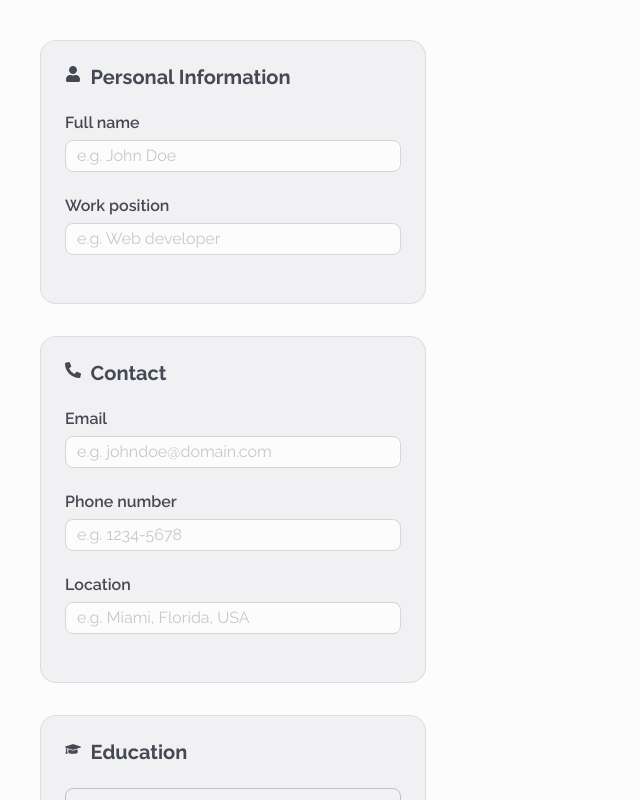
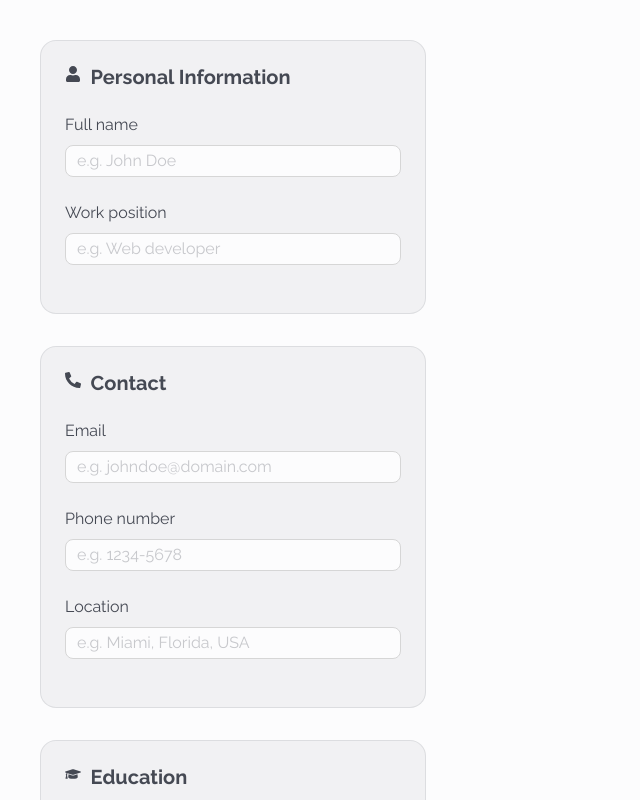
Before and after one commit to ErickBGomez/cv-application, a React (Vite) app: page / in a window 1280 px wide. Shown: the top 800 px of the page, without its empty margins (0-640 px from the left). Built offline with nearby package versions, Linux system fonts and the light colour scheme.

Commit message:
Create antd-reset file

```diff
--- /dev/null
+++ b/src/assets/scss/antd-reset.scss
@@ -0,0 +1,7 @@
+.ant-form-item {
+  margin-bottom: 0;
+}
+
+.ant-form-item-label {
+  @include text-styles.form-label;
+}
--- a/src/components/form/ResumeForm/ResumeForm.scss
+++ b/src/components/form/ResumeForm/ResumeForm.scss
@@ -1,9 +1,5 @@
 @use "../../../assets/scss/colors";
 @use "../../../assets/scss/text-styles";
-
-.ant-form-item-label {
-  @include text-styles.form-label;
-}
 
 .resume-form {
   display: flex;
```
